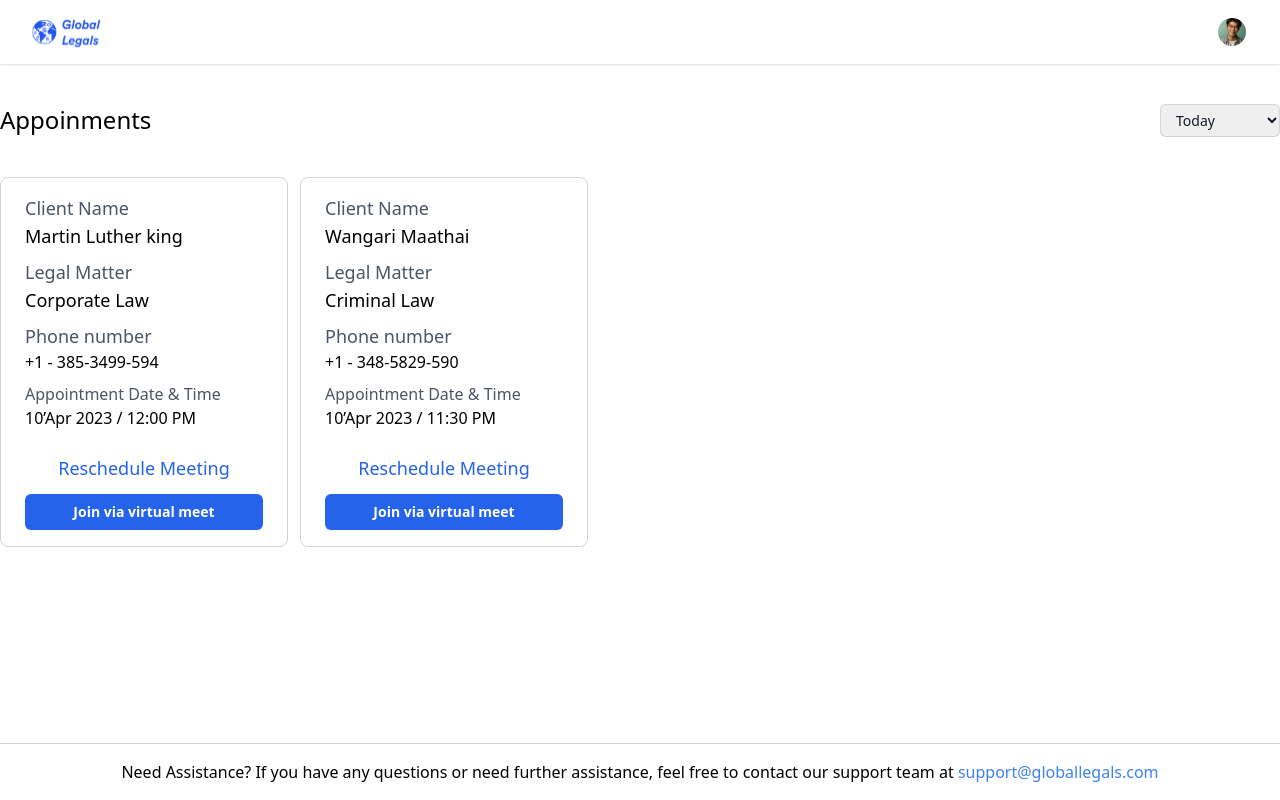
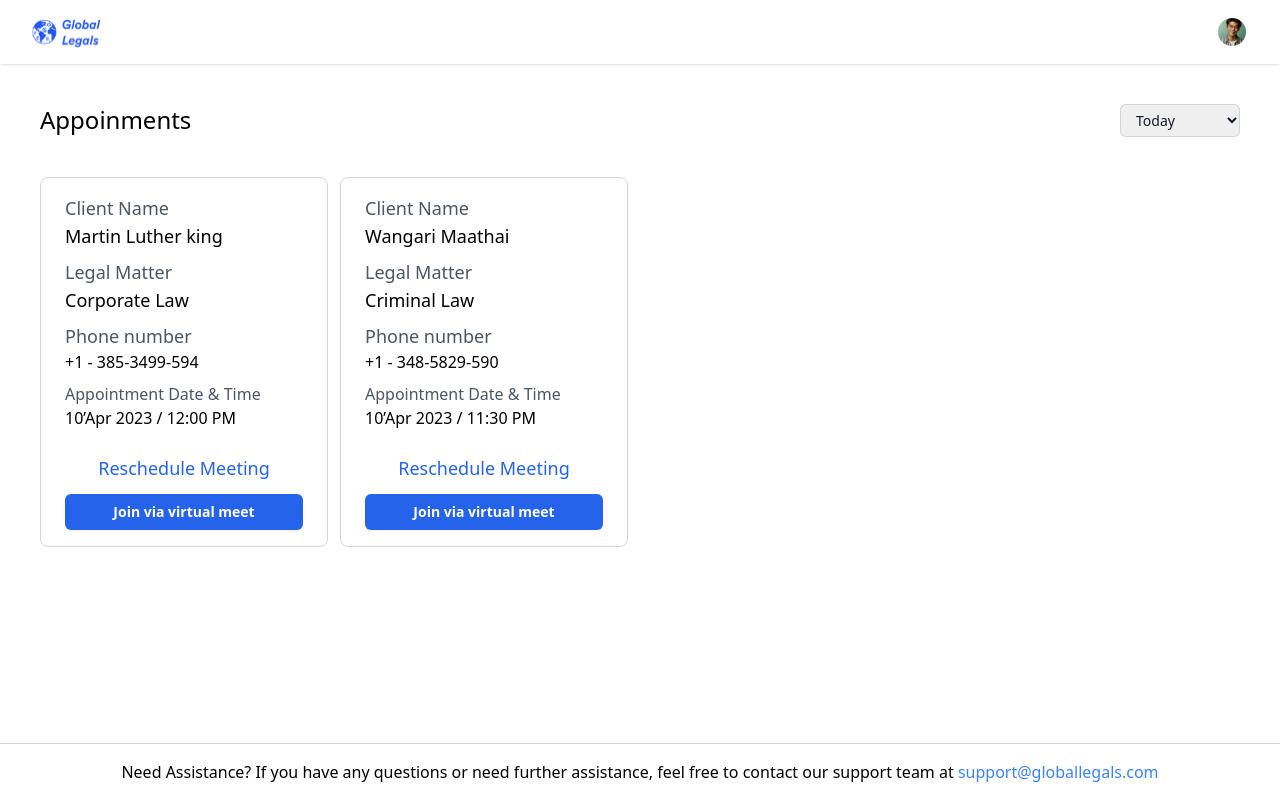
Before and after one commit to Nagarjunl/global-legals-ui, a React (Vite) app: page /dashboard/appointments in a window 1280 px wide. Built offline with nearby package versions, Linux system fonts and the light colour scheme.

Commit message:
alter page margin

```diff
--- a/src/pages/Appointments.jsx
+++ b/src/pages/Appointments.jsx
@@ -18,6 +18,7 @@ const AppointmentData = [
 const Appointments = () => {
   return (
     <div className="container mx-auto">
+      <div className="mx-10">
         <div className="flex py-10 flex-row justify-between gap-7">
           <p className="text-black text-2xl font-medium">Appoinments</p>
           <div className=" flex ">
@@ -69,6 +70,7 @@ const Appointments = () => {
           ))}
         </div>
       </div>
+    </div>
   );
 };
 
```
Lines whose indentation alone changed are shown as unchanged.
